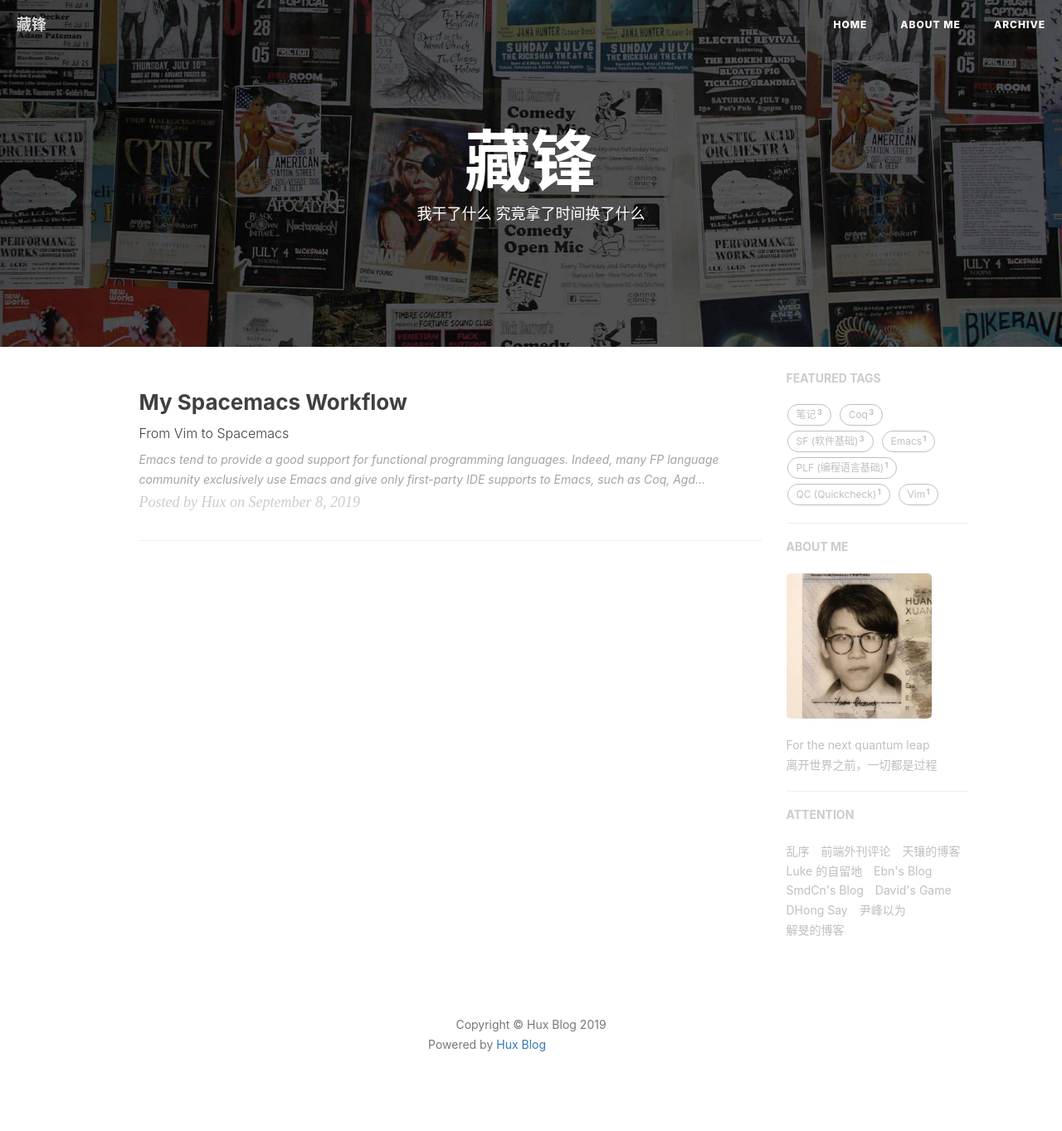
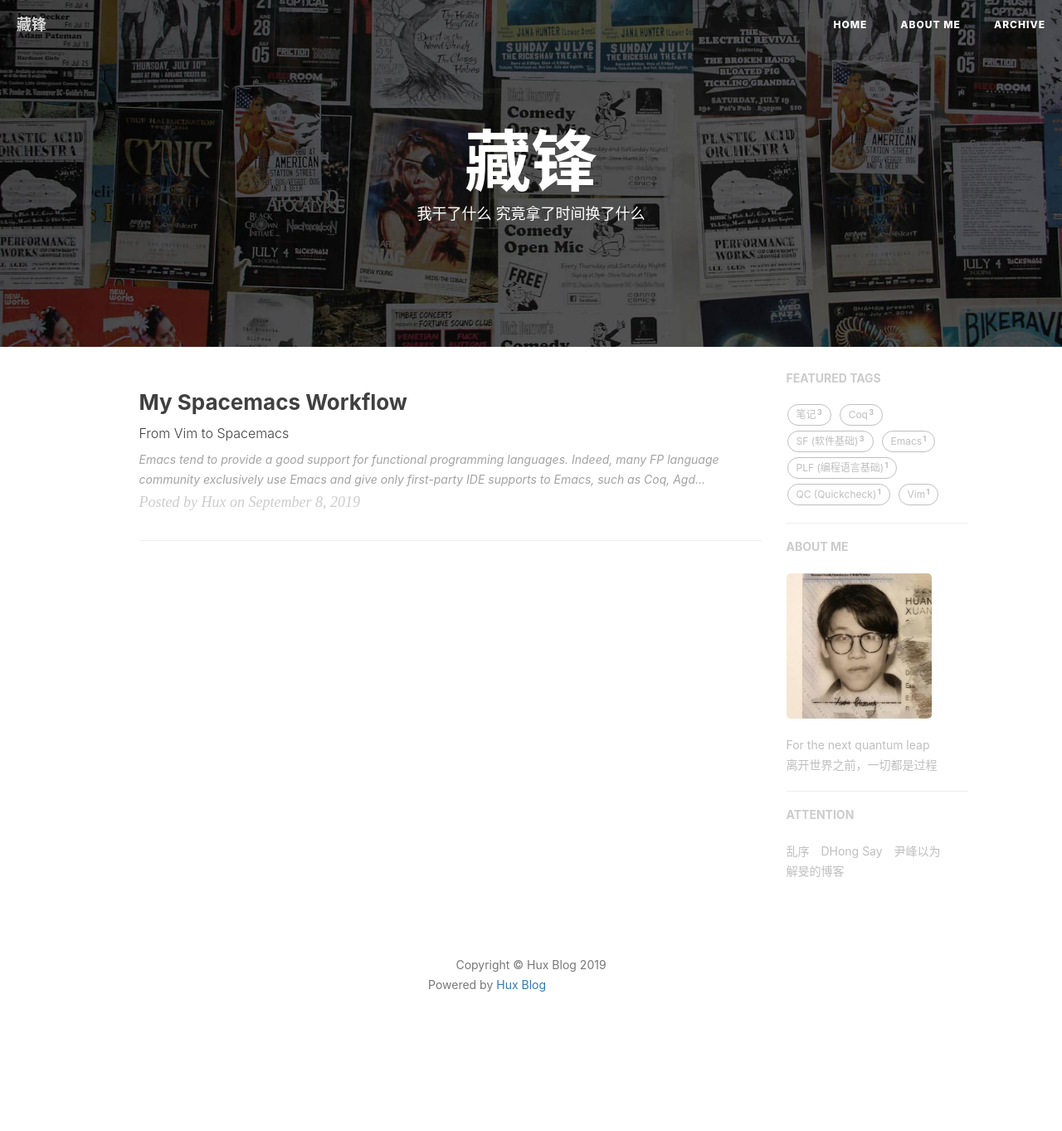
Before and after one commit to Justbreak/Justbreak.github.io, a Jekyll site: the page built from index.html, in a window 1280 px wide. Shown: the whole page at 83% size. Built offline with Jekyll 4.4.1, drawn with Linux system fonts in a browser that asks for light colours; nearby versions of some CDN libraries; the list of posts is cut into pages by our own code; comment, search, counter and statistics services are not loaded; after the commit the page ends 1291 px from its top, so only the background shows below that; grey boxes are pictures that could not be loaded.

Commit message:
change model

```diff
--- a/_config.yml
+++ b/_config.yml
@@ -106,24 +106,6 @@ friends: [
         title: "乱序",
         href: "http://mida.re/"
     },{
-        title: "前端外刊评论",
-        href: "http://qianduan.guru/"
-    },{
-        title: "天镶的博客",
-        href: "http://lingyu.wang/"
-    },{
-        title: "Luke 的自留地",
-        href: "http://hmqk1995.github.io"
-    },{
-        title: "Ebn's Blog",
-        href: "http://ebnbin.com/"
-    },{
-        title: "SmdCn's Blog",
-        href: "http://blog.smdcn.net"
-    },{
-        title: "David's Game",
-        href: "https://www.ruoyaowu.com/"
-    },{
         title: "DHong Say",
         href: "http://dhong.co"
     },{
```
Also changed, not shown: pwa/manifest.json.
